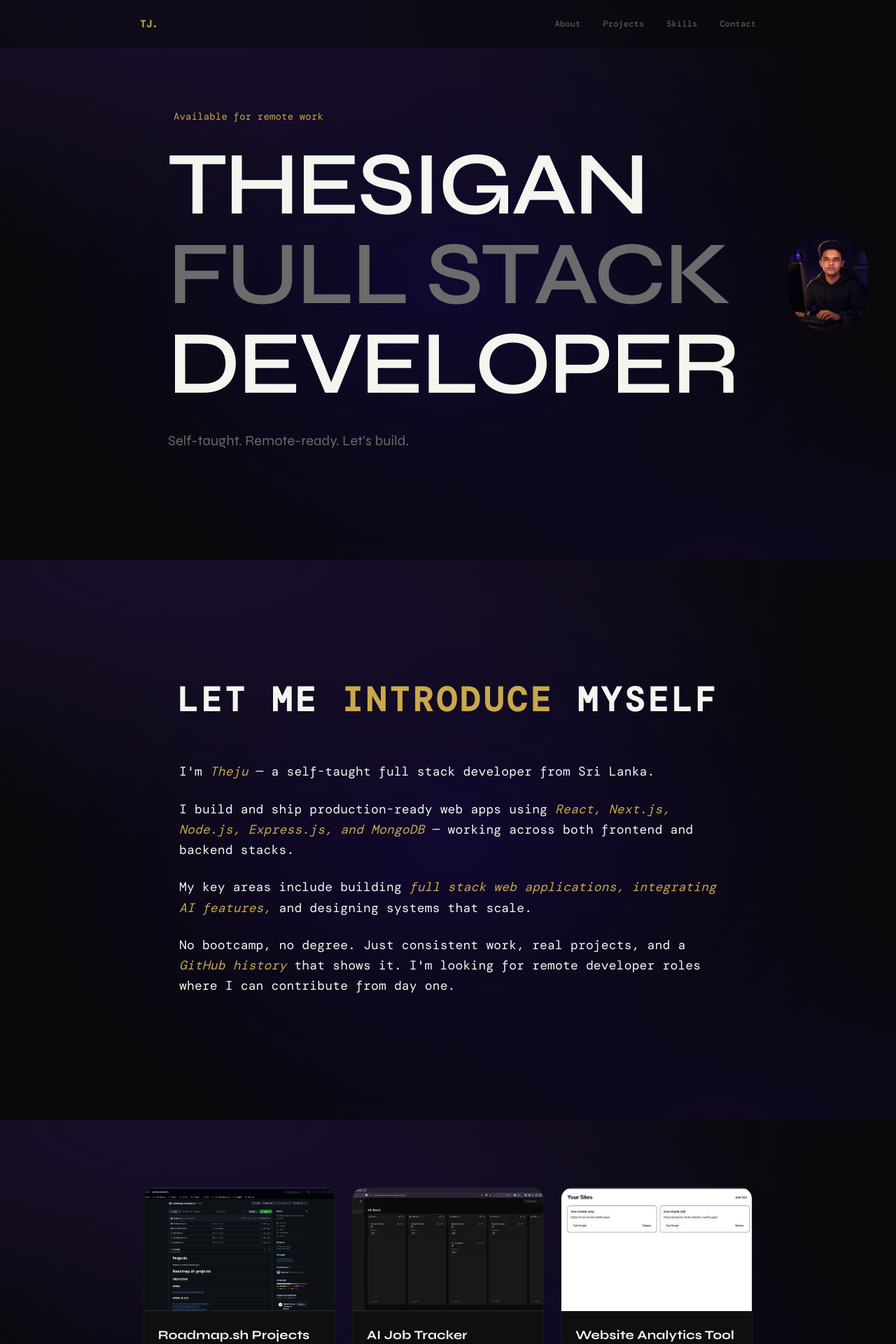
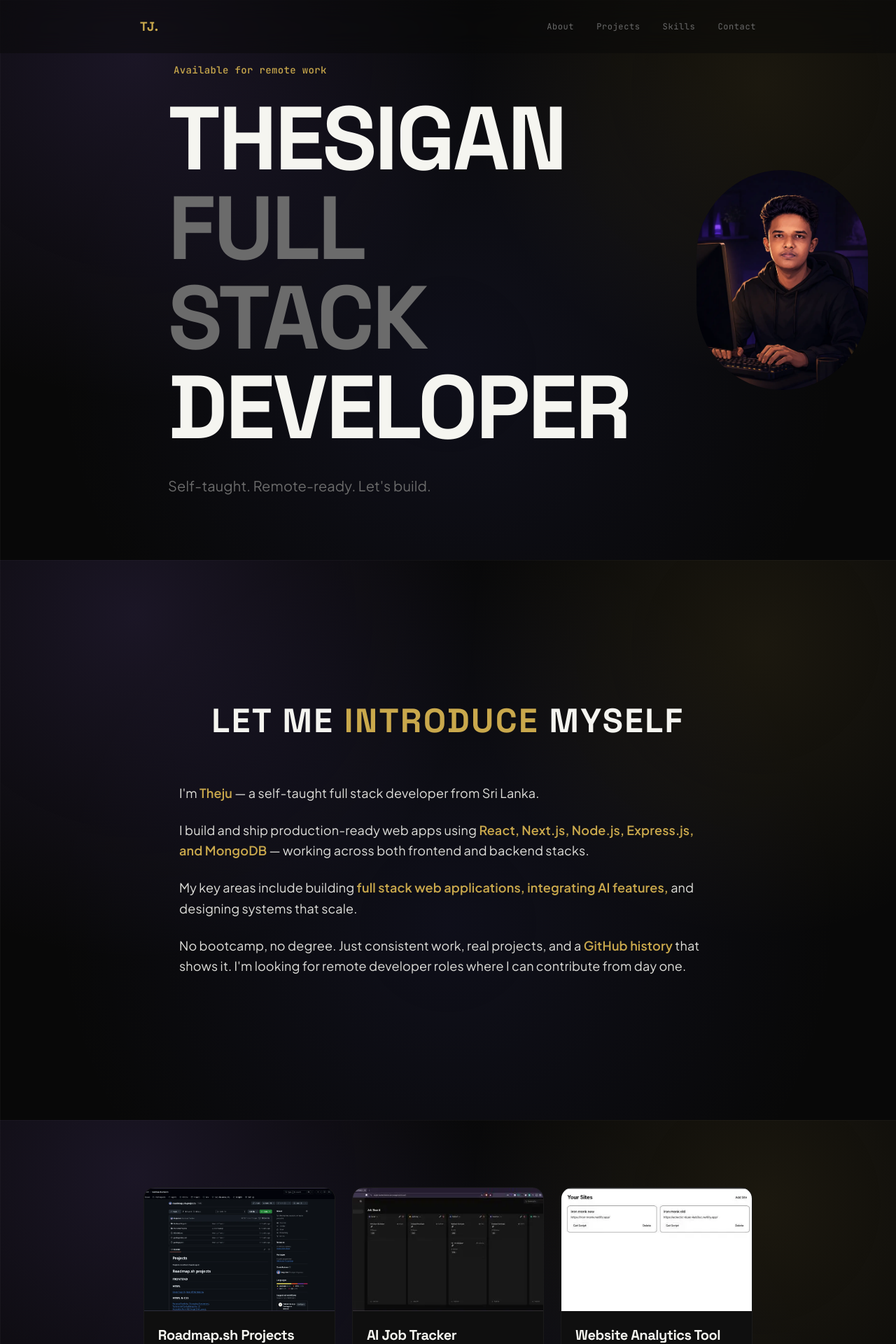
Before and after one commit to theju-bot/portfolio, a Next.js app: page / in a window 1280 px wide. Shown: the top 1920 px of the page at 70% size. Built offline with nearby package versions, Linux system fonts and the light colour scheme.

Commit message:
Refactor styles and typography across components for consistency and improved readability; remove unused assets.

```diff
--- a/app/globals.css
+++ b/app/globals.css
@@ -18,8 +18,9 @@
 }
 
 @theme {
-  --font-sans: 'Syne', sans-serif;
-  --font-mono: 'DM Mono', monospace;
+  --font-sans: var(--font-sans), 'Plus Jakarta Sans', system-ui, -apple-system, sans-serif;
+  --font-heading: var(--font-heading), 'Space Grotesk', system-ui, sans-serif;
+  --font-mono: var(--font-mono), 'JetBrains Mono', monospace;
 
   --color-bg: #080808;
   --color-surface: #0f0f0f;
@@ -40,12 +41,19 @@ body {
   font-family: var(--font-sans);
   -webkit-font-smoothing: antialiased;
   letter-spacing: 0.01em;
-  background:
-    radial-gradient(ellipse 80% 50% at 20% 0%, #1a0f2e 0%, transparent 100%),
-    radial-gradient(ellipse 60% 40% at 80% 100%, #0f0820 0%, transparent 100%),
-    radial-gradient(ellipse 50% 60% at 50% 50%, #110830 0%, transparent 100%),
-    #080808;
+  background-color: #080808;
+  background-image:
+    radial-gradient(circle 600px at 85% 15%, rgba(201, 168, 76, 0.1), transparent 70%),
+    radial-gradient(circle 700px at 15% 10%, rgba(124, 92, 191, 0.16), transparent 70%),
+    radial-gradient(circle 800px at 50% 65%, rgba(99, 102, 241, 0.08), transparent 70%),
+    linear-gradient(to right, rgba(255, 255, 255, 0.03) 1px, transparent 1px),
+    linear-gradient(to bottom, rgba(255, 255, 255, 0.03) 1px, transparent 1px);
+  background-size: 100% 100%, 100% 100%, 100% 100%, 48px 48px, 48px 48px;
   background-attachment: fixed;
+}
+
+h1, h2, h3, h4, h5, h6 {
+  font-family: var(--font-heading);
 }
 
 ::selection {
@@ -64,15 +72,6 @@ body {
   }
 }
 
-@keyframes fade-in {
-  from {
-    opacity: 0;
-  }
-  to {
-    opacity: 1;
-  }
-}
-
 @layer utilities {
   .animate-fade-up {
     animation: fade-up 1.2s cubic-bezier(0.16, 1, 0.3, 1) forwards;
@@ -88,13 +87,4 @@ body {
   .delay-3 {
     animation-delay: 0.3s;
   }
-  .delay-4 {
-    animation-delay: 0.4s;
-  }
-  .delay-5 {
-    animation-delay: 0.5s;
-  }
-  .delay-6 {
-    animation-delay: 0.6s;
-  }
 }
--- a/app/layout.tsx
+++ b/app/layout.tsx
@@ -1,17 +1,26 @@
 import type { Metadata } from 'next'
-import { Syne, DM_Mono } from 'next/font/google'
+import { Plus_Jakarta_Sans, Space_Grotesk, JetBrains_Mono } from 'next/font/google'
 import './globals.css'
 
-const syne = Syne({
+const plusJakartaSans = Plus_Jakarta_Sans({
   subsets: ['latin'],
-  weight: ['400', '600', '700', '800'],
+  weight: ['400', '500', '600', '700'],
   variable: '--font-sans',
+  display: 'swap',
 })
 
-const dmMono = DM_Mono({
+const spaceGrotesk = Space_Grotesk({
   subsets: ['latin'],
-  weight: ['400', '500'],
+  weight: ['500', '600', '700'],
+  variable: '--font-heading',
+  display: 'swap',
+})
+
+const jetbrainsMono = JetBrains_Mono({
+  subsets: ['latin'],
+  weight: ['400', '500', '600'],
   variable: '--font-mono',
+  display: 'swap',
 })
 
 export const metadata: Metadata = {
@@ -66,7 +75,7 @@ export default function RootLayout({
   return (
     <html
       lang='en'
-      className={`${syne.variable} ${dmMono.variable} h-full antialiased`}
+      className={`${plusJakartaSans.variable} ${spaceGrotesk.variable} ${jetbrainsMono.variable} h-full antialiased`}
     >
       <body className='min-h-full flex flex-col'>{children}</body>
     </html>
--- a/components/About.tsx
+++ b/components/About.tsx
@@ -13,32 +13,32 @@ export default function About() {
           inView ? 'opacity-100 translate-y-0' : 'opacity-0 translate-y-10'
         }`}
       >
-        <h2 className='text-4xl md:text-5xl font-bold text-center mb-16 font-mono uppercase tracking-widest'>
+        <h2 className='font-heading text-4xl md:text-5xl font-bold text-center mb-16 uppercase tracking-wider'>
           Let Me <span className='text-accent'>Introduce</span> Myself
         </h2>
 
-        <div className='max-w-3xl mx-auto flex flex-col gap-6 font-mono text-md md:text-lg leading-relaxed'>
+        <div className='max-w-3xl mx-auto flex flex-col gap-6 font-sans text-md md:text-lg leading-relaxed text-text/90'>
           <p>
-            I'm <span className='text-accent italic'>Theju</span> — a
+            I'm <span className='text-accent font-semibold'>Theju</span> — a
             self-taught full stack developer from Sri Lanka.
           </p>
           <p>
             I build and ship production-ready web apps using{' '}
-            <span className='text-accent italic'>
+            <span className='text-accent font-semibold'>
               React, Next.js, Node.js, Express.js, and MongoDB
             </span>{' '}
             — working across both frontend and backend stacks.
           </p>
           <p>
             My key areas include building{' '}
-            <span className='text-accent italic'>
+            <span className='text-accent font-semibold'>
               full stack web applications, integrating AI features,
             </span>{' '}
             and designing systems that scale.
           </p>
           <p>
             No bootcamp, no degree. Just consistent work, real projects, and a{' '}
-            <span className='text-accent italic'>GitHub history</span> that
+            <span className='text-accent font-semibold'>GitHub history</span> that
             shows it. I'm looking for remote developer roles where I can
             contribute from day one.
           </p>
--- a/components/Card.tsx
+++ b/components/Card.tsx
@@ -27,8 +27,8 @@ export default function Card({
       </div>
 
       <div className='flex flex-col gap-3 p-5 flex-1'>
-        <h3 className='font-bold text-lg text-text'>{cardTitle}</h3>
-        <p className='text-sm text-muted leading-relaxed'>{description}</p>
+        <h3 className='font-heading font-bold text-xl text-text tracking-tight'>{cardTitle}</h3>
+        <p className='font-sans text-sm text-muted leading-relaxed'>{description}</p>
       </div>
 
       <div className='flex gap-2 px-5 pb-5'>
@@ -36,7 +36,7 @@ export default function Card({
           <Link
             href={gitLink}
             target='_blank'
-            className='flex-1 text-center text-sm font-mono py-2 rounded-lg border border-border text-text hover:border-accent hover:text-accent transition-all duration-200'
+            className='flex-1 text-center text-xs font-mono font-medium py-2 rounded-lg border border-border text-text hover:border-accent hover:text-accent transition-all duration-200'
           >
             Git Repo
           </Link>
@@ -46,7 +46,7 @@ export default function Card({
           <Link
             href={demoLink}
             target='_blank'
-            className='flex-1 text-center text-sm font-mono py-2 rounded-lg bg-accent text-bg font-bold hover:bg-accent-dim transition-all duration-200'
+            className='flex-1 text-center text-xs font-mono font-bold py-2 rounded-lg bg-accent text-bg hover:bg-accent-dim transition-all duration-200'
           >
             Live Demo
           </Link>
--- a/components/Hero.tsx
+++ b/components/Hero.tsx
@@ -4,12 +4,12 @@ export default function Hero() {
   return (
     <section id='hero' className='min-h-[calc(100vh-80px)] md:min-h-screen max-sm:pt-20 flex items-center'>
       <div className='flex flex-col md:flex-row items-center justify-between w-full gap-12 px-10'>
-        <div className='flex-1 px-6 md:30 lg:pl-50'>
-          <p className='animate-fade-up delay-1 font-mono text-sm mb-6 ml-2 text-accent'>
+        <div className='flex-1 px-6 md:px-12 lg:pl-50'>
+          <p className='animate-fade-up delay-1 font-mono text-sm font-medium mb-6 ml-2 text-accent tracking-wide'>
             Available for remote work
           </p>
 
-          <h1 className='text-5xl md:text-7xl lg:text-9xl font-semibold animate-fade-up delay-2 text-text tracking-tight mb-8 uppercase'>
+          <h1 className='font-heading text-5xl md:text-7xl lg:text-9xl font-bold animate-fade-up delay-2 text-text tracking-tight mb-8 uppercase'>
             Thesigan
             <br />
             <span className='text-muted'>Full Stack</span>
@@ -17,7 +17,7 @@ export default function Hero() {
             Developer
           </h1>
 
-          <p className='animate-fade-up delay-3 text-lg max-w-xl md:text-xl text-muted'>
+          <p className='animate-fade-up delay-3 font-sans text-lg max-w-xl md:text-xl text-muted leading-relaxed'>
             Self-taught. Remote-ready. Let's build.{' '}
           </p>
         </div>
--- a/components/Nav.tsx
+++ b/components/Nav.tsx
@@ -16,7 +16,7 @@ export default function Nav() {
     <nav className='fixed top-0 left-0 right-0 z-50 px-10 lg:px-50 bg-bg/50 backdrop-blur-lg'>
       <div className='flex items-center justify-between py-6'>
         <button
-          className='font-mono text-sm font-bold text-accent hover:text-accent-dim transition-colors duration-200 cursor-pointer'
+          className='font-heading text-lg font-extrabold text-accent hover:text-accent-dim transition-colors duration-200 tracking-wider cursor-pointer'
           onClick={() => scrollToSection('hero')}
         >
           TJ.
@@ -27,7 +27,7 @@ export default function Nav() {
             <button
               key={link}
               onClick={() => scrollToSection(link)}
-              className='font-mono text-xs text-muted hover:text-text transition-colors duration-200 cursor-pointer'
+              className='font-mono text-xs tracking-wider text-muted hover:text-text transition-colors duration-200 cursor-pointer'
             >
               {link}
             </button>
--- a/components/Projects.tsx
+++ b/components/Projects.tsx
@@ -52,7 +52,7 @@ export default function Projects() {
           inView ? 'opacity-100 translate-y-0' : 'opacity-0 translate-y-10'
         } grid grid-cols-1 md:grid-cols-2 lg:grid-cols-3 gap-6 w-full lg:w-4/5 mx-auto`}
       >
-        {CARD_DATA.map((card, i) => (
+        {CARD_DATA.map((card) => (
           <Card
             key={card.cardTitle}
             cardTitle={card.cardTitle}
--- a/components/Skills.tsx
+++ b/components/Skills.tsx
@@ -70,7 +70,7 @@ export default function Skills() {
           inView ? 'opacity-100 translate-y-0' : 'opacity-0 translate-y-10'
         }`}
       >
-        <h2 className='text-4xl md:text-5xl font-bold text-center mb-16'>
+        <h2 className='font-heading text-4xl md:text-5xl font-bold text-center mb-16 tracking-tight uppercase'>
           Professional <span className='text-accent'>Skillset</span>
         </h2>
 
@@ -81,12 +81,12 @@ export default function Skills() {
               className='flex items-center gap-2 px-5 py-3 rounded-full border border-border bg-surface hover:border-accent transition-all duration-200 cursor-default'
             >
               <Icon size={18} color={color} />
-              <span className='font-mono text-sm text-text'>{name}</span>
+              <span className='font-sans text-sm font-medium text-text'>{name}</span>
             </div>
           ))}
         </div>
 
-        <h2 className='text-4xl md:text-5xl font-bold text-center mb-16 lg:px-30'>
+        <h2 className='font-heading text-4xl md:text-5xl font-bold text-center mb-16 lg:px-30 tracking-tight uppercase'>
           Tools <span className='text-accent'>I Use</span>
         </h2>
 
@@ -97,7 +97,7 @@ export default function Skills() {
               className='flex items-center gap-2 px-5 py-3 rounded-full border border-border bg-surface hover:border-accent transition-all duration-200 cursor-default'
             >
               <Icon size={18} color={color} />
-              <span className='font-mono text-sm text-text'>{name}</span>
+              <span className='font-sans text-sm font-medium text-text'>{name}</span>
             </div>
           ))}
         </div>
```
Also changed, not shown: components/Contact.tsx (+5 -6 lines), public/projects/coming-soon.webp (deleted).
